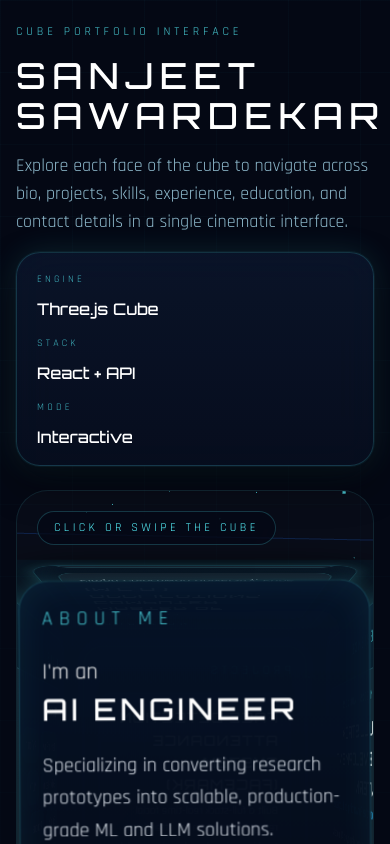
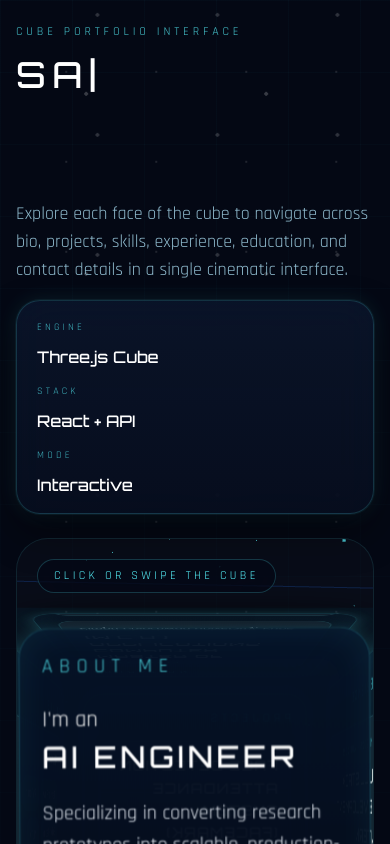
Before and after one commit to Sanjeetss/portfolio, a React (Vite) app in the folder client/: page / in a window 390 px wide. Shown: the top 844 px of the page. Built offline with nearby package versions, Linux system fonts and the light colour scheme; no server answers; the HTML template or start-up script is replaced by a standard one.

Commit message:
addes some dynamic css and fixed phone problem

```diff
--- a/client/src/App.jsx
+++ b/client/src/App.jsx
@@ -21,7 +21,7 @@ export default function App() {
   useEffect(() => {
     let isMounted = true;
 
-    console.log("Page loaded");
+    // console.log("Page loaded");
 
     const loadPortfolio = async () => {
       try {
@@ -76,6 +76,10 @@ export default function App() {
   }, []);
 
   useEffect(() => {
+    if (isLoading || typingComplete || typedName) {
+      return undefined;
+    }
+
     let index = 0;
     let timeoutId;
 
@@ -88,16 +92,16 @@ export default function App() {
         timeoutId = window.setTimeout(typeNext, 150);
       } else {
         setTypingComplete(true);
-        console.log("SANJEET SAWARDEKAR typed completely");
+        // console.log("SANJEET SAWARDEKAR typed completely");
       }
     };
 
-    timeoutId = window.setTimeout(typeNext, 0);
+    timeoutId = window.setTimeout(typeNext, 200);
 
     return () => {
       window.clearTimeout(timeoutId);
     };
-  }, []);
+  }, [isLoading]);
 
   useEffect(() => {
     const cursorInterval = window.setInterval(() => {
@@ -121,7 +125,7 @@ export default function App() {
             <p className="hud-label mb-4 text-xs text-accent/80">
               Cube Portfolio Interface
             </p>
-            <h1 className="font-display text-4xl uppercase tracking-[0.18em] text-white sm:text-5xl">
+            <h1 className="font-display text-4xl uppercase tracking-[0.18em] text-white sm:text-5xl min-h-[8rem] leading-[1.05]">
               {typedName}
               {!typingComplete && (
                 <span className="inline-block w-[0.5rem] text-white">
--- a/client/src/components/Cube.jsx
+++ b/client/src/components/Cube.jsx
@@ -510,7 +510,7 @@ export default function Cube({ portfolio }) {
       if (Math.abs(deltaX) >= Math.abs(deltaY)) {
         handleDirectionalMove(deltaX < 0 ? "right" : "left");
       } else {
-        handleDirectionalMove(deltaY < 0 ? "up" : "down");
+        handleDirectionalMove(deltaY < 0 ? "down" : "up");
       }
     };
 
--- a/client/src/index.css
+++ b/client/src/index.css
@@ -52,6 +52,88 @@ a {
   pointer-events: none;
 }
 
+.app-shell::after {
+  content: "";
+  position: absolute;
+  inset: 0;
+  background-image:
+    radial-gradient(circle, rgba(255, 255, 255, 0.9) 2px, transparent 2px),
+    radial-gradient(circle, rgba(255, 255, 255, 0.7) 1.6px, transparent 1.6px),
+    radial-gradient(circle, rgba(255, 255, 255, 0.5) 1.2px, transparent 1.2px),
+    radial-gradient(circle, rgba(255, 255, 255, 0.4) 1px, transparent 1px),
+    radial-gradient(circle, rgba(255, 255, 255, 0.25) 0.8px, transparent 0.8px);
+  background-size:
+    180px 180px,
+    120px 120px,
+    90px 90px;
+  background-position:
+    0 0,
+    40px 80px,
+    20px 30px;
+  opacity: 0.22;
+  pointer-events: none;
+  animation: starfieldDrift 15s linear infinite;
+}
+
+@keyframes starfieldDrift {
+  0% {
+    background-position:
+      0 0,
+      40px 80px,
+      20px 30px;
+  }
+  50% {
+    background-position:
+      -60px 60px,
+      0px 0px,
+      40px -20px;
+  }
+  100% {
+    background-position:
+      0 0,
+      40px 80px,
+      20px 30px;
+  }
+}
+
+@keyframes glowPulse {
+  0%,
+  100% {
+    box-shadow:
+      0 0 0 1px rgba(88, 246, 255, 0.05),
+      0 18px 40px rgba(0, 0, 0, 0.45),
+      0 0 20px rgba(88, 246, 255, 0.08);
+  }
+  50% {
+    box-shadow:
+      0 0 0 1px rgba(88, 246, 255, 0.12),
+      0 18px 40px rgba(0, 0, 0, 0.45),
+      0 0 40px rgba(88, 246, 255, 0.25);
+  }
+}
+
+@keyframes scan {
+  0% {
+    transform: translateX(-120%);
+  }
+  50% {
+    transform: translateX(120%);
+  }
+  100% {
+    transform: translateX(-120%);
+  }
+}
+
+@keyframes floatCard {
+  0%,
+  100% {
+    transform: translateY(0px);
+  }
+  50% {
+    transform: translateY(-6px);
+  }
+}
+
 .glass-panel {
   background: linear-gradient(
     180deg,
@@ -64,6 +146,7 @@ a {
     0 18px 40px rgba(0, 0, 0, 0.45),
     0 0 32px rgba(88, 246, 255, 0.12);
   backdrop-filter: blur(18px);
+  animation: glowPulse 4s ease-in-out infinite;
 }
 
 .hud-label {
@@ -99,6 +182,21 @@ a {
     transform 280ms ease,
     border-color 280ms ease,
     box-shadow 280ms ease;
+  animation: floatCard 6s ease-in-out infinite;
+}
+
+@keyframes arrowPulse {
+  0%,
+  100% {
+    box-shadow: 0 0 4px rgba(88, 246, 255, 0.2);
+  }
+  50% {
+    box-shadow: 0 0 8px rgba(88, 246, 255, 0.5);
+  }
+}
+
+button {
+  animation: arrowPulse 3s ease-in-out infinite;
 }
 
 .cube-face-card:hover {
@@ -121,7 +219,7 @@ a {
     transparent 54%
   );
   transform: translateX(-120%);
-  animation: scan 4s linear infinite;
+  animation: scan 6s ease-in-out infinite;
   opacity: 0.5;
   pointer-events: none;
 }
```
